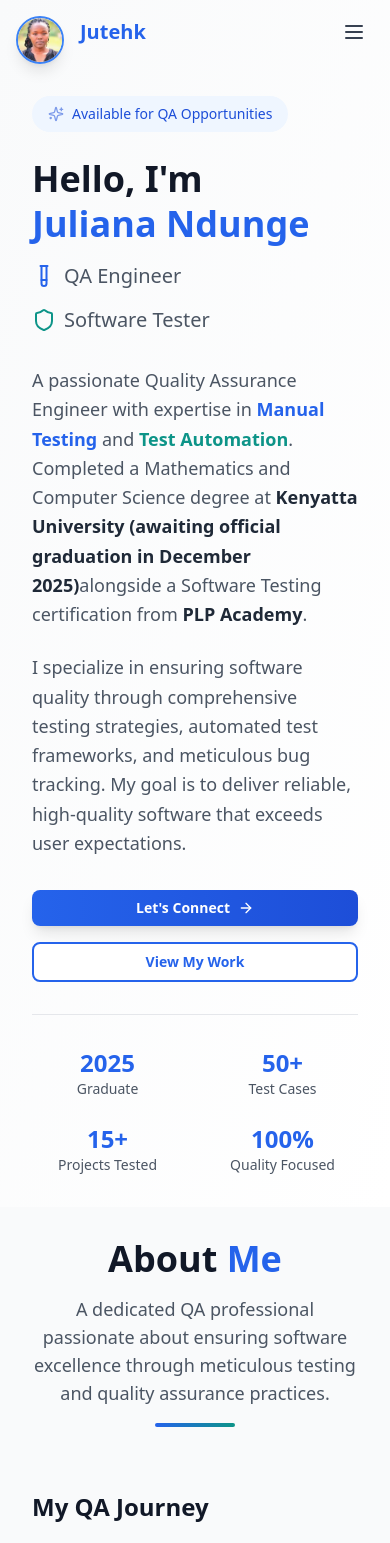
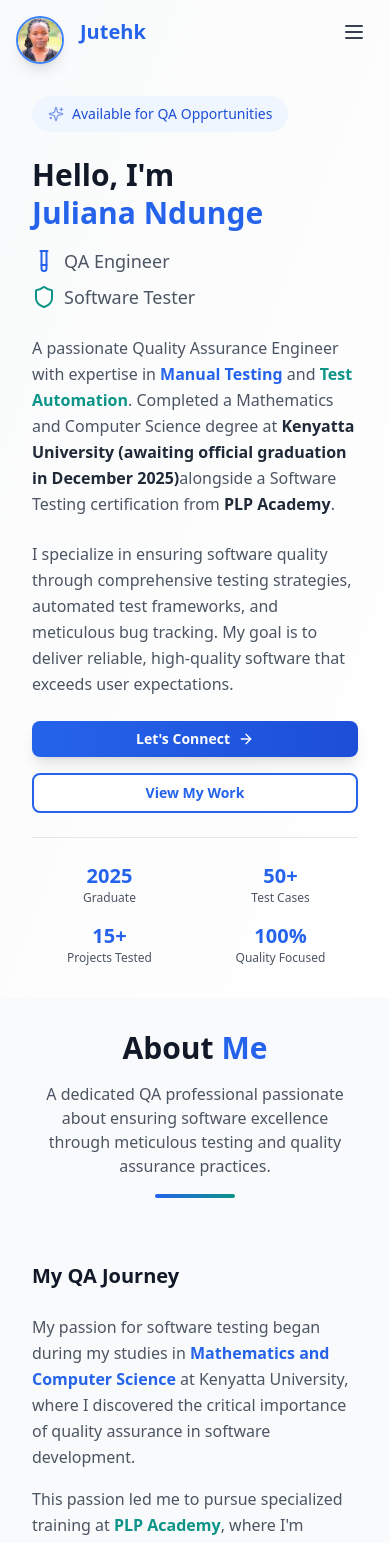
Before and after one commit to Jutehk/my-portfolio, a React (Vite) app: page / in a window 390 px wide. Shown: the top 1543 px of the page. Built offline with nearby package versions, Linux system fonts and the light colour scheme.

Commit message:
Fix mobile section visibility and layout

```diff
--- a/src/components/About.tsx
+++ b/src/components/About.tsx
@@ -103,10 +103,10 @@ const About = () => {
         >
           {/* Header */}
           <motion.div variants={itemVariants} className="text-center space-y-4">
-            <h2 className="text-4xl font-bold text-gray-900">
+            <h2 className="text-3xl sm:text-4xl font-bold text-gray-900">
               About <span className="text-blue-600">Me</span>
             </h2>
-            <p className="text-lg text-gray-600 max-w-3xl mx-auto">
+            <p className="text-base sm:text-lg text-gray-600 max-w-3xl mx-auto">
               A dedicated QA professional passionate about ensuring software excellence through
               meticulous testing and quality assurance practices.
             </p>
@@ -114,10 +114,10 @@ const About = () => {
           </motion.div>
 
           {/* Main Content */}
-          <div className="grid lg:grid-cols-2 gap-8 lg:gap-16">
+          <div className="grid lg:grid-cols-2 gap-8 lg:gap-12">
             {/* Story Section */}
             <motion.div variants={itemVariants} className="space-y-6">
-              <h3 className="text-2xl font-bold text-gray-900">My QA Journey</h3>
+              <h3 className="text-xl sm:text-2xl font-bold text-gray-900">My QA Journey</h3>
               <div className="space-y-4 text-gray-600 leading-relaxed">
                 <p>
                   My passion for software testing began during my studies in{' '}
@@ -148,7 +148,7 @@ const About = () => {
 
             {/* Achievements */}
             <motion.div variants={itemVariants} className="space-y-6">
-              <h3 className="text-2xl font-bold text-gray-900">Education & Goals</h3>
+              <h3 className="text-xl sm:text-2xl font-bold text-gray-900">Education & Goals</h3>
               <div className="space-y-4">
                 {achievements.map((achievement) => (
                   <motion.div
@@ -174,12 +174,12 @@ const About = () => {
           {/* QA Strengths Section */}
           <motion.div variants={itemVariants} className="space-y-8">
             <div className="text-center">
-              <h3 className="text-2xl font-bold text-gray-900 mb-4">QA Expertise & Strengths</h3>
+              <h3 className="text-xl sm:text-2xl font-bold text-gray-900 mb-4">QA Expertise & Strengths</h3>
               <p className="text-gray-600">
                 Core competencies that drive my success in quality assurance
               </p>
             </div>
-            <div className="grid sm:grid-cols-2 lg:grid-cols-3 gap-4 lg:gap-6">
+            <div className="grid grid-cols-1 sm:grid-cols-2 lg:grid-cols-3 gap-4 lg:gap-6">
               {qaStrengths.map((strength) => (
                 <motion.div
                   key={strength.id}
@@ -191,7 +191,7 @@ const About = () => {
                     <div className="inline-flex items-center justify-center w-10 h-10 lg:w-12 lg:h-12 bg-blue-50 rounded-xl mb-2 lg:mb-4">
                       <strength.icon size={24} className="text-blue-600" />
                     </div>
-                    <h4 className="font-semibold text-gray-900 text-sm lg:text-base">{strength.title}</h4>
+                    <h4 className="font-semibold text-gray-900 text-sm sm:text-base">{strength.title}</h4>
                     <p className="text-sm text-gray-600">{strength.description}</p>
                   </div>
                 </motion.div>
--- a/src/components/Home.tsx
+++ b/src/components/Home.tsx
@@ -32,31 +32,18 @@ const Home = () => {
       <div className="container">
         {/* Mobile Profile Picture - Only visible on small screens */}
         <motion.div
-          initial={{ opacity: 0, scale: 0.8 }}
-          animate={{ opacity: 1, scale: 1 }}
-          transition={{ delay: 0.2 }}
-          className="md:hidden fixed top-4 left-4 z-40"
-        >
-          <img
-            src={profile}
-            alt="Juliana Ndunge"
-            className="w-12 h-12 rounded-full object-cover border-2 border-blue-500 shadow-lg"
-          />
-        </motion.div>
-
-        <motion.div
           variants={containerVariants}
           initial="hidden"
           animate="visible"
-          className="grid lg:grid-cols-3 gap-12 items-start"
+          className="grid lg:grid-cols-3 gap-8 lg:gap-12 items-start"
         >
           {/* Profile Sidebar */}
-          <div className="lg:order-1 order-2 hidden md:block">
+          <div className="hidden lg:block lg:order-1">
             <ProfileSidebar />
           </div>
 
           {/* Main Content */}
-          <div className="md:lg:col-span-2 lg:order-2 order-1 space-y-8 md:col-span-full">
+          <div className="lg:col-span-2 lg:order-2 space-y-6 lg:space-y-8">
             <motion.div variants={itemVariants} className="space-y-6">
               <motion.div
                 initial={{ scale: 0 }}
@@ -69,12 +56,12 @@ const Home = () => {
               </motion.div>
 
               <div className="space-y-4">
-                <h1 className="text-4xl md:text-6xl lg:text-7xl font-bold leading-tight text-gray-900">
+                <h1 className="text-3xl sm:text-4xl md:text-5xl lg:text-6xl xl:text-7xl font-bold leading-tight text-gray-900">
                   Hello, I'm{' '}
                   <span className="text-blue-600 block">Juliana Ndunge</span>
                 </h1>
 
-                <div className="flex flex-col sm:flex-row sm:items-center gap-4 text-xl md:text-2xl text-gray-600">
+                <div className="flex flex-col sm:flex-row sm:items-center gap-2 sm:gap-4 text-lg sm:text-xl md:text-2xl text-gray-600">
                   <motion.div
                     className="flex items-center gap-2"
                     whileHover={{ scale: 1.05 }}
@@ -95,7 +82,7 @@ const Home = () => {
             </motion.div>
 
             <motion.div variants={itemVariants} className="space-y-6">
-              <p className="text-lg md:text-xl text-gray-600 leading-relaxed">
+              <p className="text-base sm:text-lg md:text-xl text-gray-600 leading-relaxed">
                 A passionate Quality Assurance Engineer with expertise in{' '}
                 <span className="font-semibold text-blue-600">Manual Testing</span> and{' '}
                 <span className="font-semibold text-teal-600">Test Automation</span>.
@@ -105,7 +92,7 @@ const Home = () => {
                 <span className="font-semibold text-gray-800">PLP Academy</span>.
               </p>
 
-              <p className="text-lg text-gray-600 leading-relaxed">
+              <p className="text-base sm:text-lg text-gray-600 leading-relaxed">
                 I specialize in ensuring software quality through comprehensive testing strategies,
                 automated test frameworks, and meticulous bug tracking. My goal is to deliver
                 reliable, high-quality software that exceeds user expectations.
@@ -139,23 +126,23 @@ const Home = () => {
             {/* Stats */}
             <motion.div
               variants={itemVariants}
-              className="grid grid-cols-2 md:grid-cols-4 gap-6 pt-8 border-t border-gray-200"
+              className="grid grid-cols-2 sm:grid-cols-4 gap-4 sm:gap-6 pt-6 lg:pt-8 border-t border-gray-200"
             >
               <div className="text-center">
-                <div className="text-2xl md:text-3xl font-bold text-blue-600">2025</div>
-                <div className="text-sm text-gray-600">Graduate</div>
+                <div className="text-xl sm:text-2xl md:text-3xl font-bold text-blue-600">2025</div>
+                <div className="text-xs sm:text-sm text-gray-600">Graduate</div>
               </div>
               <div className="text-center">
-                <div className="text-2xl md:text-3xl font-bold text-blue-600">50+</div>
-                <div className="text-sm text-gray-600">Test Cases</div>
+                <div className="text-xl sm:text-2xl md:text-3xl font-bold text-blue-600">50+</div>
+                <div className="text-xs sm:text-sm text-gray-600">Test Cases</div>
               </div>
               <div className="text-center">
-                <div className="text-2xl md:text-3xl font-bold text-blue-600">15+</div>
-                <div className="text-sm text-gray-600">Projects Tested</div>
+                <div className="text-xl sm:text-2xl md:text-3xl font-bold text-blue-600">15+</div>
+                <div className="text-xs sm:text-sm text-gray-600">Projects Tested</div>
               </div>
               <div className="text-center">
-                <div className="text-2xl md:text-3xl font-bold text-blue-600">100%</div>
-                <div className="text-sm text-gray-600">Quality Focused</div>
+                <div className="text-xl sm:text-2xl md:text-3xl font-bold text-blue-600">100%</div>
+                <div className="text-xs sm:text-sm text-gray-600">Quality Focused</div>
               </div>
             </motion.div>
           </div>
--- a/src/components/Projects.tsx
+++ b/src/components/Projects.tsx
@@ -103,10 +103,10 @@ const Projects = () => {
         >
           {/* Header */}
           <motion.div variants={itemVariants} className="text-center space-y-4">
-            <h2 className="text-4xl font-bold text-gray-900">
+            <h2 className="text-3xl sm:text-4xl font-bold text-gray-900">
               QA <span className="text-blue-600">Projects</span>
             </h2>
-            <p className="text-lg text-gray-600 max-w-2xl mx-auto">
+            <p className="text-base sm:text-lg text-gray-600 max-w-2xl mx-auto">
               A showcase of my quality assurance projects demonstrating expertise in
               manual testing, test automation, and comprehensive QA processes.
             </p>
@@ -116,7 +116,7 @@ const Projects = () => {
           {/* Projects Grid */}
           <motion.div
             variants={containerVariants}
-            className="grid sm:grid-cols-1 md:grid-cols-2 lg:grid-cols-3 gap-6 lg:gap-8"
+            className="grid grid-cols-1 md:grid-cols-2 lg:grid-cols-3 gap-6 lg:gap-8"
           >
             {qaProjects.map((project) => (
               <motion.div
--- a/src/styles/globals.css
+++ b/src/styles/globals.css
@@ -34,14 +34,38 @@
   }
 
   /* Mobile-specific utilities */
-  @media (max-width: 768px) {
+  @media (max-width: 1024px) {
     .section-padding {
-      @apply py-8 px-4;
+      @apply py-12 px-4;
     }
 
     .container {
       @apply px-4;
     }
+
+    /* Ensure sections are visible below navbar */
+    section {
+      @apply relative;
+    }
+
+    #home {
+      @apply pt-20;
+    }
+  }
+
+  @media (max-width: 640px) {
+    .section-padding {
+      @apply py-8 px-4;
+    }
+
+    #home {
+      @apply pt-24;
+    }
+  }
+
+  /* Ensure proper spacing for all sections */
+  section {
+    @apply scroll-mt-16;
   }
 }
 
```
Also changed, not shown: src/components/Contact.tsx (+10 -10 lines), src/components/Navbar.tsx (+13 -4 lines), src/components/Services.tsx (+6 -6 lines), src/components/Skills.tsx (+10 -10 lines).
